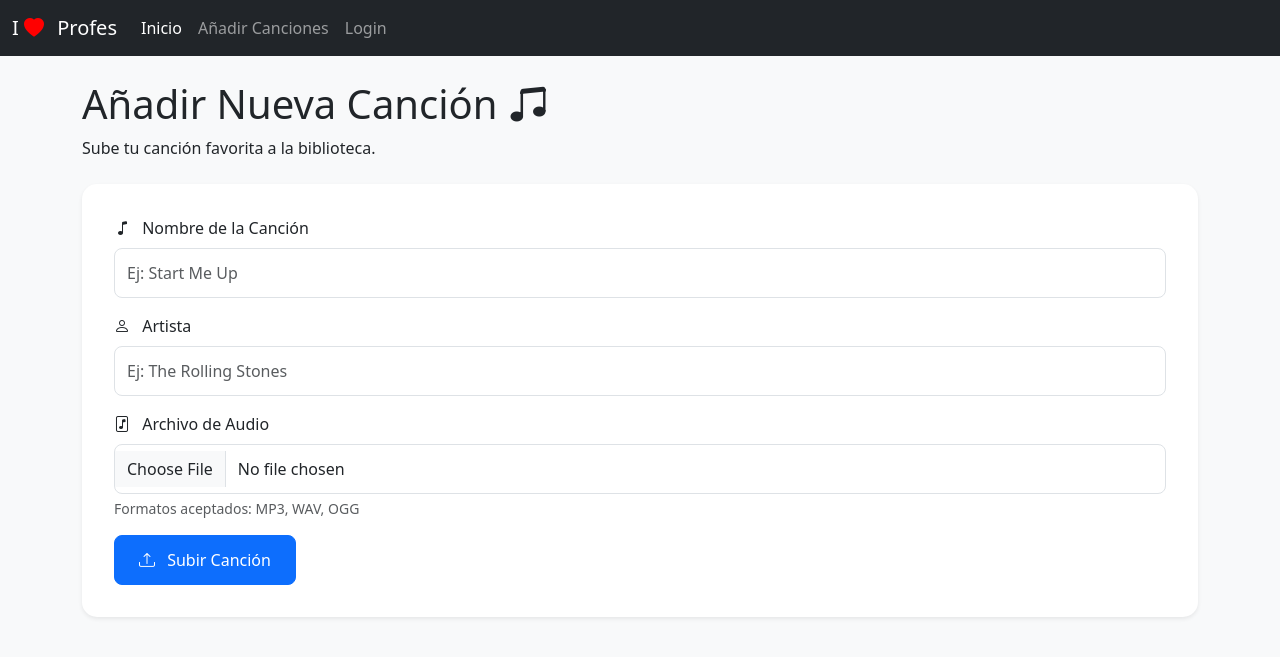
After one commit to Nilsu54/Examen1, a PHP site: template src/views/songs.php in a window 1280 px wide. The commit adds this page. Shown: the top 657 px of the page. Run offline with PHP 8.4, Linux system fonts and the light colour scheme; the template is opened without the code that fills it, so the values that code supplies are empty.

Commit message:
formulario

```diff
--- a/public/css/styles.css
+++ b/public/css/styles.css
@@ -0,0 +1,46 @@
+/* Estilos generales */
+body {
+    background-color: #f8f9fa;
+}
+
+/* Estilos del formulario */
+.card {
+    border-radius: 15px;
+    border: none;
+}
+
+.card-body {
+    padding: 2rem;
+}
+
+.form-label {
+    font-weight: 500;
+}
+
+.form-control {
+    border-radius: 8px;
+    padding: 0.75rem;
+}
+
+.form-control:focus {
+    border-color: #0d6efd;
+    box-shadow: 0 0 0 0.25rem rgba(13, 110, 253, 0.25);
+}
+
+/* Estilo para el botón */
+.btn-primary {
+    padding: 0.75rem 1.5rem;
+    font-weight: 500;
+    border-radius: 8px;
+}
+
+.btn-primary:hover {
+    transform: translateY(-1px);
+    box-shadow: 0 4px 6px rgba(0, 0, 0, 0.1);
+    transition: all 0.2s ease;
+}
+
+/* Estilo para los iconos */
+.bi {
+    margin-right: 0.5rem;
+}
--- /dev/null
+++ b/src/controllers/ctrlAddSong.php
@@ -0,0 +1,6 @@
+<?php
+function ctrlAddSong($request,$response,$container){
+    $response->setTemplate("songs.php");
+    return $response;
+}
+?>
--- a/src/views/index.php
+++ b/src/views/index.php
@@ -27,7 +27,7 @@
             <a class="nav-link active" aria-current="page" href="#">Inicio</a>
           </li>
           <li class="nav-item">
-            <a class="nav-link" href="#">Canciones</a>
+            <a class="nav-link" href="index.php?r=addsong">Añadir Canciones</a>
           </li>
           <li class="nav-item">
             <a class="nav-link" href="#">Login</a>
--- /dev/null
+++ b/src/views/songs.php
@@ -0,0 +1,93 @@
+<!doctype html>
+<html lang="en">
+
+<head>
+  <meta charset="utf-8">
+  <meta name="viewport" content="width=device-width, initial-scale=1">
+  <title>i love profes</title>
+  <link href="https://cdn.jsdelivr.net/npm/bootstrap@5.2.2/dist/css/bootstrap.min.css" rel="stylesheet" integrity="sha384-Zenh87qX5JnK2Jl0vWa8Ck2rdkQ2Bzep5IDxbcnCeuOxjzrPF/et3URy9Bv1WTRi" crossorigin="anonymous">  <link rel="stylesheet" href="css/styles.css">
+  <link rel="stylesheet" href="css/bootstrap.min.css">
+  <link rel="stylesheet" href="css/boostrapicons.css">
+  <link rel="stylesheet" href="css/styles.css">
+
+</head>
+
+<body>
+  <nav class="navbar navbar-expand-lg navbar-dark bg-dark mb-4">
+    <div class="container-fluid">
+      <a class="navbar-brand" href="#">
+        I <i class="bi bi-heart-fill" style="color: red;"></i> Profes
+      </a>
+      <button class="navbar-toggler" type="button" data-bs-toggle="collapse" data-bs-target="#navbarNav" aria-controls="navbarNav" aria-expanded="false" aria-label="Toggle navigation">
+        <span class="navbar-toggler-icon"></span>
+      </button>
+      <div class="collapse navbar-collapse" id="navbarNav">
+        <ul class="navbar-nav">
+          <li class="nav-item">
+            <a class="nav-link active" aria-current="page" href="index.php">Inicio</a>
+          </li>
+          <li class="nav-item">
+            <a class="nav-link" href="index.php?r=addsong">Añadir Canciones</a>
+          </li>
+          <li class="nav-item">
+            <a class="nav-link" href="#">Login</a>
+          </li>
+        </ul>
+      </div>
+    </div>
+  </nav>
+  <div class="container">
+    <h1>Añadir Nueva Canción <i class="bi bi-music-note-beamed"></i></h1>
+    <p>Sube tu canción favorita a la biblioteca.</p>
+
+    <div class="card mt-4 mb-4 shadow-sm">
+        <div class="card-body">
+            <form action="index.php?r=addsongform" method="POST" enctype="multipart/form-data" id="addSongForm" data-bs-target="#addSongForm">
+                <div class="mb-3">
+                    <label for="songName" class="form-label">
+                        <i class="bi bi-music-note"></i> Nombre de la Canción
+                    </label>
+                    <input type="text"
+                           class="form-control"
+                           id="songName"
+                           name="songName"
+                           required
+                           placeholder="Ej: Start Me Up">
+                </div>
+
+                <div class="mb-3">
+                    <label for="artistName" class="form-label">
+                        <i class="bi bi-person"></i> Artista
+                    </label>
+                    <input type="text"
+                           class="form-control"
+                           id="artistName"
+                           name="artistName"
+                           required
+                           placeholder="Ej: The Rolling Stones">
+                </div>
+
+                <div class="mb-3">
+                    <label for="songFile" class="form-label">
+                        <i class="bi bi-file-music"></i> Archivo de Audio
+                    </label>
+                    <input type="file"
+                           class="form-control"
+                           id="songFile"
+                           name="songFile"
+                           accept="audio/*"
+                           required>
+                    <div class="form-text">Formatos aceptados: MP3, WAV, OGG</div>
+                </div>
+
+                <button type="submit" class="btn btn-primary">
+                    <i class="bi bi-upload"></i> Subir Canción
+                </button>
+            </form>
+        </div>
+    </div>
+  </div>
+  <script src="https://cdn.jsdelivr.net/npm/bootstrap@5.2.2/dist/js/bootstrap.bundle.min.js" integrity="sha384-OERcA2EqjJCMA+/3y+gxIOqMEjwtxJY7qPCqsdltbNJuaOe923+mo//f6V8Qbsw3" crossorigin="anonymous"></script>
+</body>
+
+</html>
```
Also changed, not shown: public/index.php (+7 -1 lines), public/js/songs.js (added, +24 -0 lines), src/ProjectContainer .php (added, +13 -0 lines), src/config.php (+7 -2 lines), src/controllers/addsongController.php (added, +13 -0 lines), src/models/db.php (added, +25 -0 lines), src/models/songs.php (added, +38 -0 lines).
